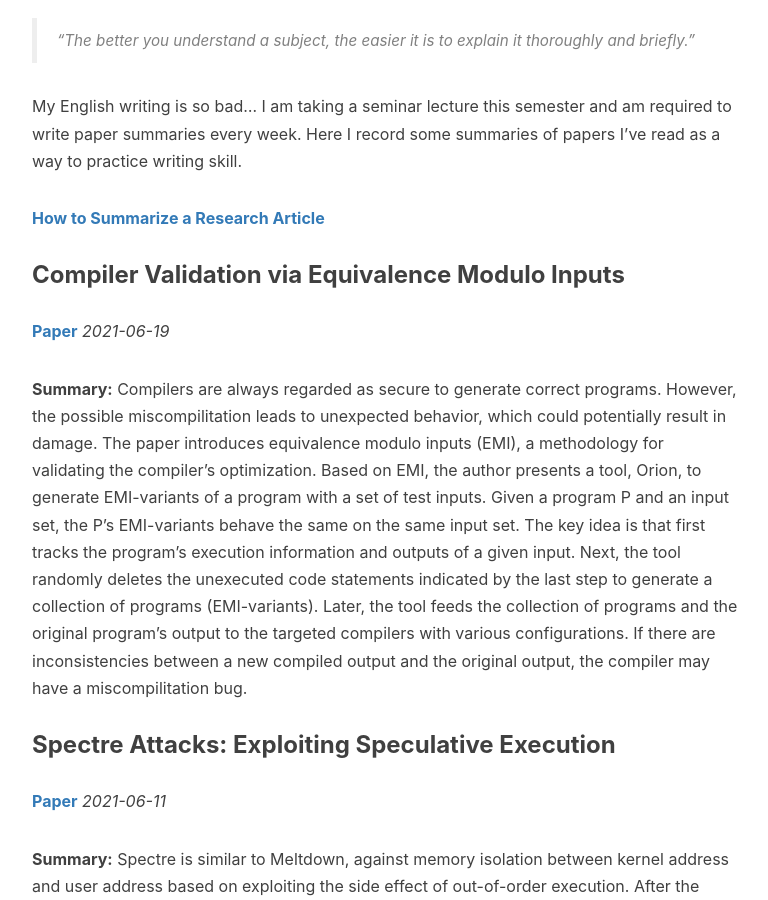
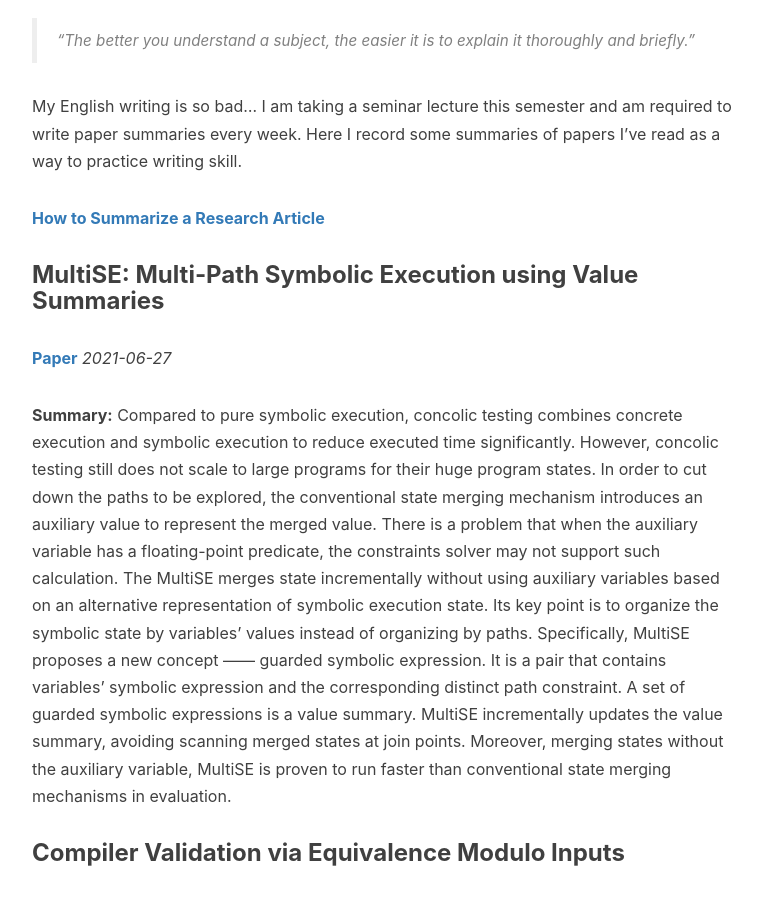
Before and after one commit to Jdkhnjggf/Jdkhnjggf.github.io, a Jekyll site: the page built from _posts/2021-05-01-Paper-Summaries.markdown, in a window 1280 px wide and 900 px high, scrolled down 545 px. Shown: the whole window, without its empty margins (233-1001 px from the left). Built offline with Jekyll 4.4.1, drawn with Linux system fonts in a browser that asks for light colours; nearby versions of some CDN libraries; comment, search, counter and statistics services are not loaded.

Commit message:
add paper summary

```diff
--- a/_posts/2021-05-01-Paper-Summaries.markdown
+++ b/_posts/2021-05-01-Paper-Summaries.markdown
@@ -14,6 +14,13 @@ tags:
 My English writing is so bad... I am taking a seminar lecture this semester and am required to write paper summaries every week. Here I record some summaries of papers I've read as a way to practice writing skill.
 
 [**How to Summarize a Research Article**](https://writingcenter.uconn.edu/wp-content/uploads/sites/593/2014/06/How_to_Summarize_a_Research_Article1.pdf)
+
+
+### MultiSE: Multi-Path Symbolic Execution using Value Summaries
+[**Paper**](https://people.eecs.berkeley.edu/~ksen/papers/multise.pdf)  *2021-06-27*
+
+**Summary:**
+ Compared to pure symbolic execution, concolic testing combines concrete execution and symbolic execution to reduce executed time significantly. However, concolic testing still does not scale to large programs for their huge program states. In order to cut down the paths to be explored, the conventional state merging mechanism introduces an auxiliary value to represent the merged value.  There is a problem that when the auxiliary variable has a floating-point predicate, the constraints solver may not support such calculation. The MultiSE merges state incrementally without using auxiliary variables based on an alternative representation of symbolic execution state. Its key point is to organize the symbolic state by variables' values instead of organizing by paths. Specifically, MultiSE proposes a new concept —— guarded symbolic expression. It is a pair that contains variables' symbolic expression and the corresponding distinct path constraint.  A set of guarded symbolic expressions is a value summary. MultiSE incrementally updates the value summary, avoiding scanning merged states at join points. Moreover, merging states without the auxiliary variable, MultiSE is proven to run faster than conventional state merging mechanisms in evaluation.
 
 
 ### Compiler Validation via Equivalence Modulo Inputs
```
